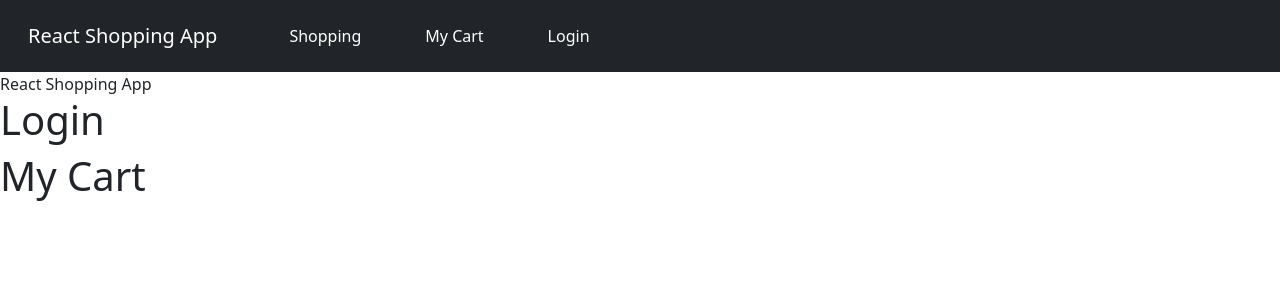
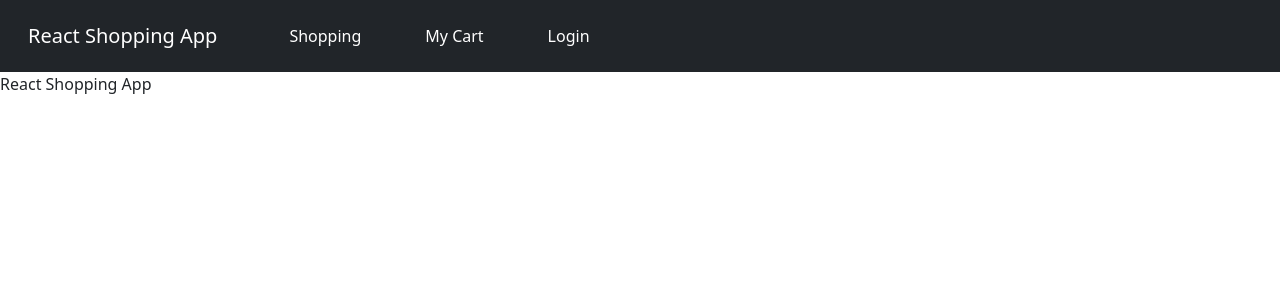
Before and after one commit to prachii007/Shopping-Cart-Using-React, a React (Create React App) app: page / in a window 1280 px wide. Shown: the top 300 px of the page. Built offline with nearby package versions, Linux system fonts and the light colour scheme.

Commit message:
in userapp.js file, properly route the files that were imported using hashrouter and routes

```diff
--- a/src/user/userapp.js
+++ b/src/user/userapp.js
@@ -1,15 +1,18 @@
+import { HashRouter, Routes, Route } from "react-router-dom";
 import Myhome from "./home";
 import Login from "./login";
 import Mycart from "./cart";
 import Publicheader from "./publicheader";
 const UserApp = () => {
     return (
-        <>
+        <HashRouter>
             <Publicheader />
-            <Myhome />
-            <Login />
-            <Mycart />
-        </>
+            <Routes>
+                <Route exact path="/" element={<Myhome />} />
+                <Route exact path="/" element={<Login />} />
+                <Route exact path="/" element={<Mycart />} />
+            </Routes>
+        </HashRouter >
     )
 }
 export default UserApp;
```
